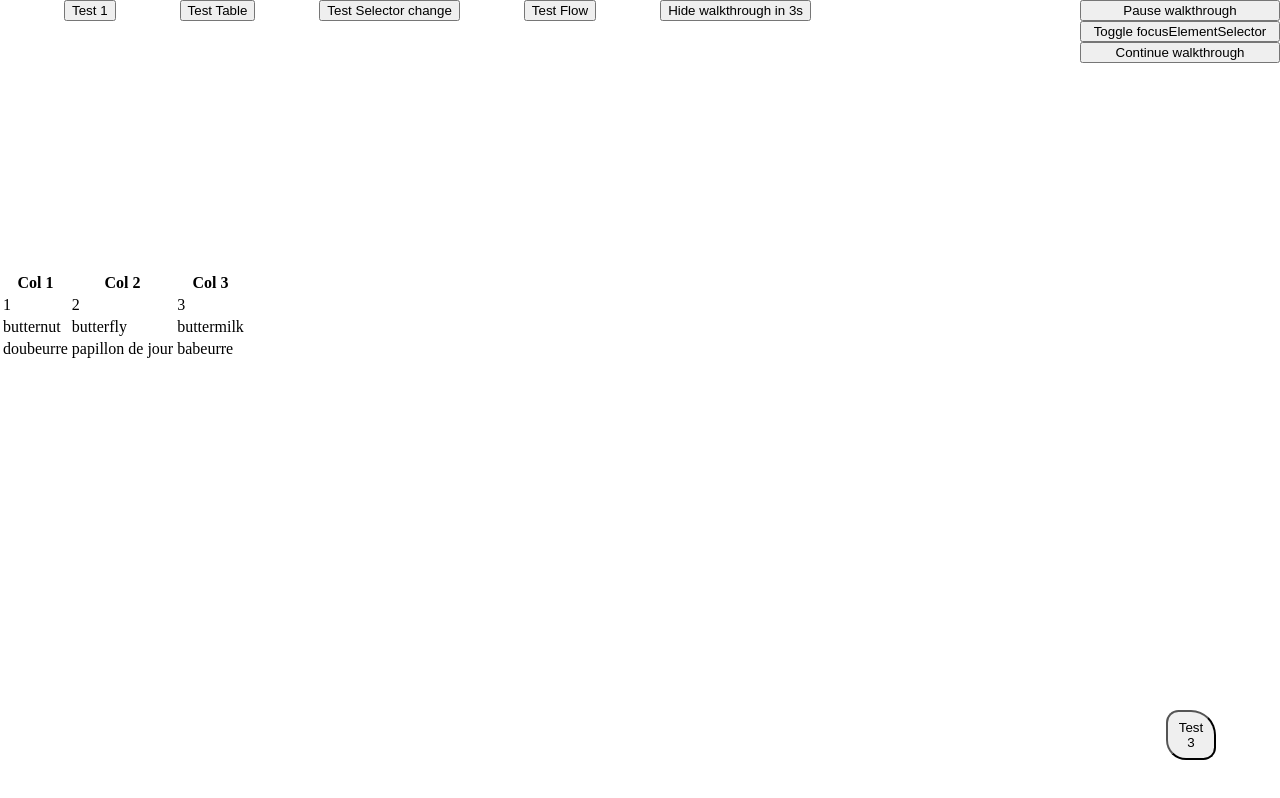
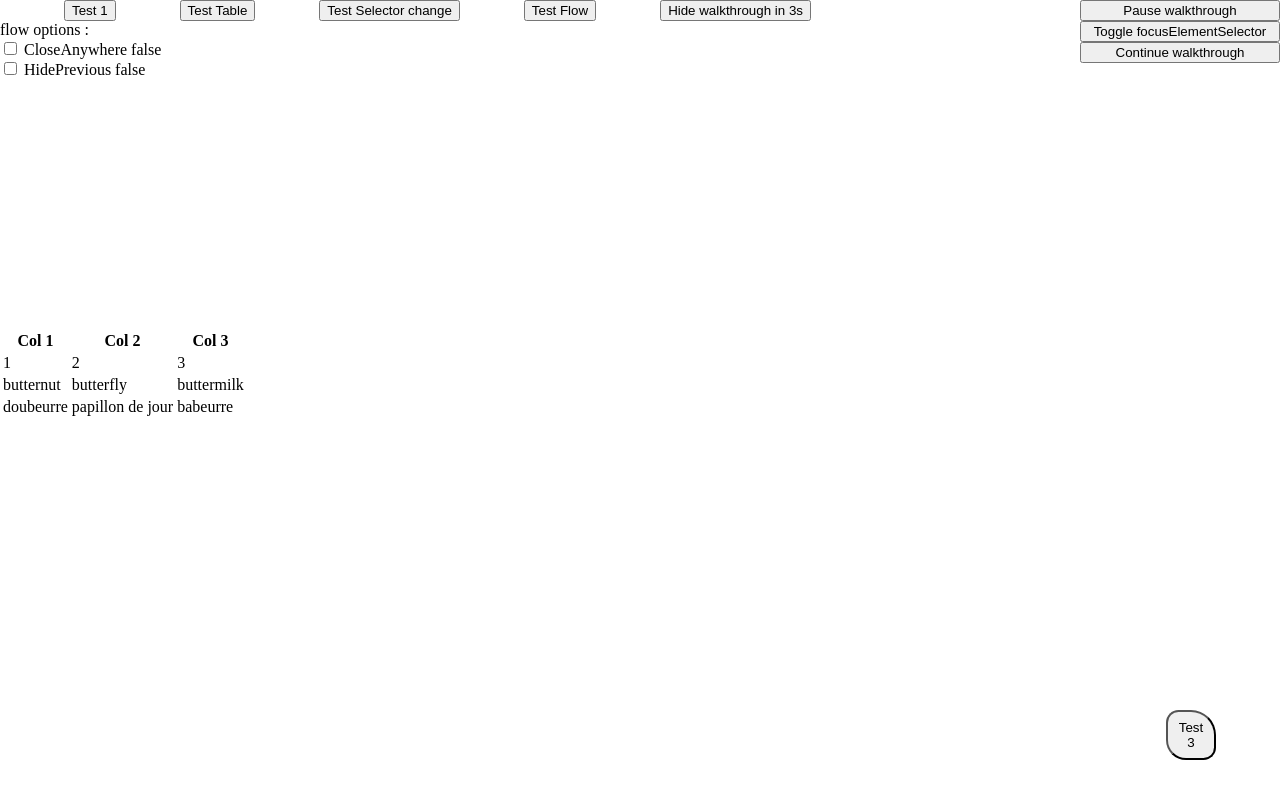
Before and after one commit to Harvest-Dev/ng-walkthrough, an Angular app: page / in a window 1280 px wide. Shown: the top 798 px of the page. Built offline with nearby package versions, Linux system fonts and the light colour scheme.

Commit message:
walkthrough flow parameters can be changed dynamically

```diff
--- a/projects/angular-walkthrough/src/lib/walkthrough-flow.component.ts
+++ b/projects/angular-walkthrough/src/lib/walkthrough-flow.component.ts
@@ -1,4 +1,6 @@
-import { AfterViewInit, Component, ContentChildren, EventEmitter, Input, Output, QueryList } from '@angular/core';
+import {
+    AfterViewInit, Component, ContentChildren, EventEmitter, Input, Output, QueryList, OnChanges, SimpleChanges
+} from '@angular/core';
 
 import { WalkthroughTextI } from './walkthrough-text';
 import { booleanValue, WalkthroughEvent } from './walkthrough-tools';
@@ -10,7 +12,7 @@ let nextUniqueId = 0;
     selector: 'ng-walkthrough-flow',
     template: '',
 })
-export class WalkthroughFlowComponent implements AfterViewInit {
+export class WalkthroughFlowComponent implements AfterViewInit, OnChanges {
     @ContentChildren(WalkthroughComponent) walkthroughComponents: QueryList<WalkthroughComponent>;
 
     @Input()
@@ -53,6 +55,18 @@ export class WalkthroughFlowComponent implements AfterViewInit {
         setTimeout(() => {
             this.init();
         });
+    }
+
+    ngOnChanges(changes: SimpleChanges) {
+        if (this.walkthroughComponents && changes) {
+            for (const option in changes) {
+                if (changes[option] && option !== 'id') {
+                    this.walkthroughComponents.forEach((walkthrough: WalkthroughComponent) => {
+                        walkthrough[option] = changes[option].currentValue;
+                    });
+                }
+            }
+        }
     }
 
     init() {
--- a/src/app/app.component.html
+++ b/src/app/app.component.html
@@ -14,6 +14,29 @@
             <button (click)="continue()">Continue walkthrough</button>
         </div>
     </div>
+    <div>
+        flow options :<br />
+        <label>
+            <input
+                type="checkbox"
+                #flowCloseAnywhereValue
+                [checked]="flowCloseAnywhere"
+                (change)="flowCloseAnywhere = flowCloseAnywhereValue.checked"
+            />
+            CloseAnywhere {{flowCloseAnywhere}}
+        </label><br />
+        <label>
+            <input
+                type="checkbox"
+                #flowHidePreviousValue
+                [checked]="flowHidePrevious"
+                (change)="flowHidePrevious = flowHidePreviousValue.checked"
+            />
+            HidePrevious {{flowHidePrevious}}
+        </label>
+
+    </div>
+
     <div class="overflow">
         <div></div>
         <div>
@@ -329,7 +352,8 @@
     focusBackdrop="true"
     focusHighlightAnimation="true"
     closeButton="true"
-    closeAnywhere="false"
+    [closeAnywhere]="flowCloseAnywhere"
+    [hidePrevious]="flowHidePrevious"
     arrowColor="#000"
     showArrow="true"
     radius="auto"
--- a/src/app/app.component.ts
+++ b/src/app/app.component.ts
@@ -23,7 +23,7 @@ export class AppComponent implements OnInit, OnDestroy {
     };
 
     testClickCount = 0;
-    testClickTexts = ['click me', "it's ok!", 'realy ok', 'ok ok...', 'stop that!'];
+    testClickTexts = ['click me', 'it\'s ok!', 'realy ok', 'ok ok...', 'stop that!'];
     testPosition = 'center';
     alignContent = 'left';
     verticalAlignContent = 'top';
@@ -39,6 +39,9 @@ export class AppComponent implements OnInit, OnDestroy {
     step2flowDisabled = false;
     step3flowDisabled = false;
     step4flowDisabled = false;
+
+    flowHidePrevious = false;
+    flowCloseAnywhere = false;
 
     hideCount = 3;
     private _count = 3;
```
